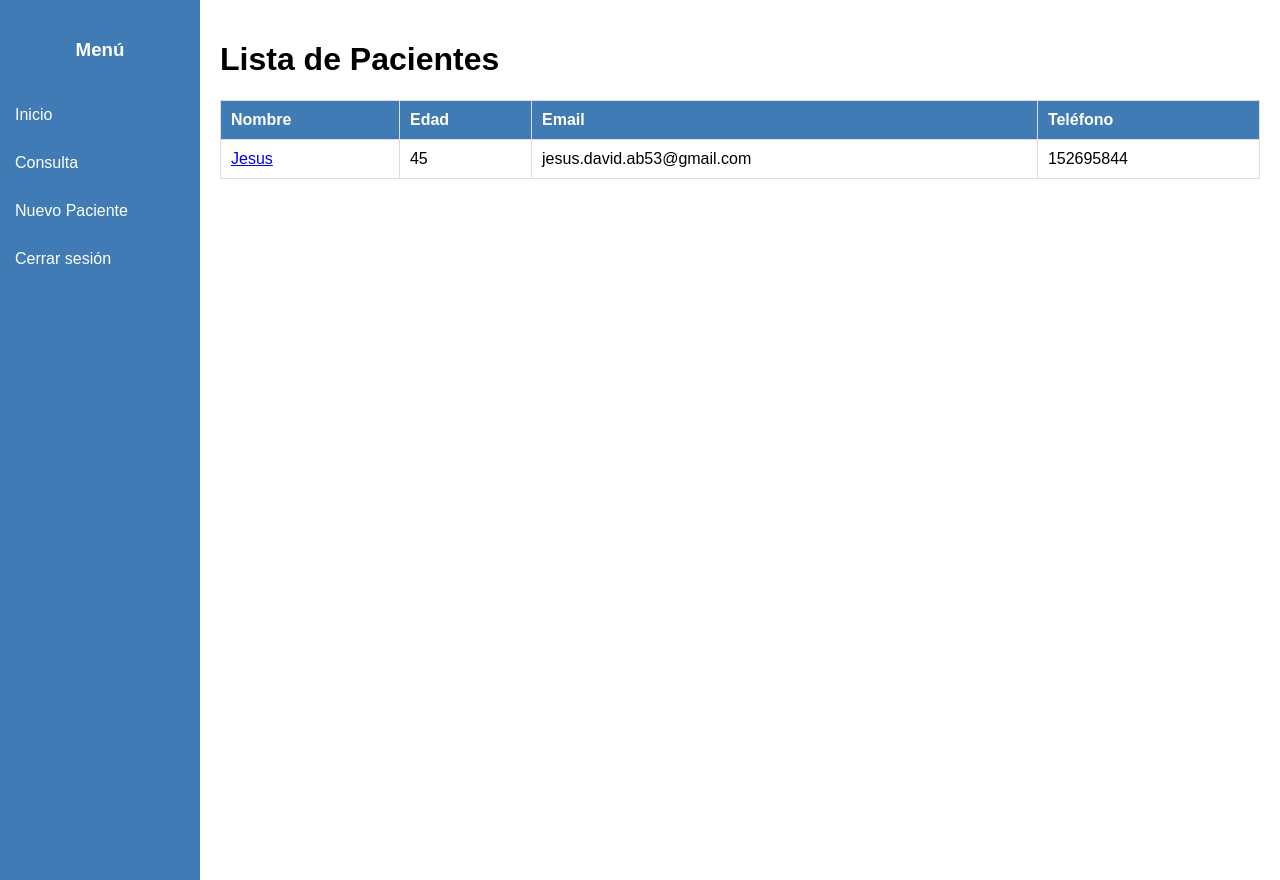
After one commit to jesusdab/Arquisoft_hospital, a Django app: page /reportes/consultas/pacientes/ in a window 1280 px wide. The commit adds this page. Run offline with Django 4.2, Linux system fonts and the light colour scheme; data comes from the database, SQL or seed files in the repository.

Commit message:
interfazPacientes

```diff
--- /dev/null
+++ b/reportes/templates/pacientes.html
@@ -0,0 +1,116 @@
+<!DOCTYPE html>
+<html lang="es">
+<head>
+  <meta charset="UTF-8">
+  <title>Pacientes</title>
+  <style>
+    /* General */
+    body {
+      font-family: Arial, sans-serif;
+      margin: 0;
+      padding: 0;
+      display: flex;
+    }
+
+    /* Barra lateral */
+    .sidebar {
+      width: 200px;
+      height: 100vh;
+      background-color: rgb(64, 123, 182);
+      color: white;
+      padding-top: 20px;
+      position: fixed;
+      top: 0;
+      left: 0;
+    }
+
+    .sidebar h3 {
+      text-align: center;
+      color: white;
+      margin-bottom: 30px;
+    }
+
+    .sidebar a {
+      display: block;
+      color: white;
+      padding: 15px;
+      text-decoration: none;
+    }
+
+    .sidebar a:hover {
+      background-color: rgb(67, 133, 199);
+    }
+
+    /* Contenido principal */
+    .content {
+      margin-left: 200px; /* Asegura que el contenido no se solape con la barra lateral */
+      padding: 20px;
+      width: calc(100% - 200px); /* Resta el ancho de la barra lateral */
+      box-sizing: border-box; /* Asegura que padding no sume al tamaño total */
+    }
+
+    /* Tabla */
+    table {
+      width: 100%;
+      border-collapse: collapse;
+    }
+
+    table, th, td {
+      border: 1px solid #ddd;
+    }
+
+    th, td {
+      padding: 10px;
+      text-align: left;
+    }
+
+    th {
+      background-color: rgb(64, 123, 182);
+      color: white;
+    }
+
+    tr:nth-child(even) {
+      background-color: #f2f2f2;
+    }
+  </style>
+</head>
+<body>
+
+  <div class="sidebar">
+    <h3>Menú</h3>
+    <a href="/reportes/consultas">Inicio</a>
+    <a href="/reportes/consultas/pacientes/">Consulta</a>
+    <a href="/reportes/nueva-historia/">Nuevo Paciente</a>
+    <a href="/logout/">Cerrar sesión</a>
+  </div>
+
+  <div class="content">
+    <h1>Lista de Pacientes</h1>
+    <table>
+      <thead>
+        <tr>
+          <th>Nombre</th>
+          <th>Edad</th>
+          <th>Email</th>
+          <th>Teléfono</th>
+        </tr>
+      </thead>
+      <tbody>
+        {% for paciente in pacientes %}
+        <tr>
+            <td><a href="{% url 'consulta_paciente' paciente_id=paciente.id %}">{{ paciente.usuario.nombre }}</a></td>
+            <td>{{ paciente.edad }}</td>
+            <td>{{ paciente.email}}</td>
+            <td>{{ paciente.telefono }}</td>
+        </tr>
+        {% empty %}
+        <tr>
+          <td colspan="2">No hay pacientes registrados.</td>
+        </tr>
+        {% endfor %}
+      </tbody>
+    </table>
+  </div>
+
+</body>
+</html>
--- a/reportes/urls.py
+++ b/reportes/urls.py
@@ -3,5 +3,7 @@ from . import views
 
 
 urlpatterns = [
-    path('paciente/<int:paciente_id>/', views.consultaPaciente, name='consulta_paciente'),
+    path('consultas/', views.menuDoctor),
+    path('consultas/pacientes/', views.pacientes, name='pacientes'),
+    path('consultas/paciente/<int:paciente_id>/', views.consultaPaciente, name='consulta_paciente'),
 ]
--- a/reportes/views.py
+++ b/reportes/views.py
@@ -24,3 +24,15 @@ def consultaPaciente(request, paciente_id):
     except Exception as e:
         # Manejo de errores
         return JsonResponse({'error': str(e)}, status=500)
+
+def menuDoctor(request):
+    nombreDoc = request.user.username
+    # Renderizar la plantilla del menú del doctor
+    return render(request, 'menuConsulta.html')
+
+def pacientes(request):
+    # Obtener todos los pacientes
+    pacientes = Paciente.objects.all()
+
+    # Renderizar la plantilla con la lista de pacientes
+    return render(request, 'pacientes.html', {'pacientes': pacientes})
```
Also changed, not shown: reportes/templates/consultaPacienteBase.html (+5 -5 lines), reportes/templates/menuConsulta.html (added, +16 -0 lines).
